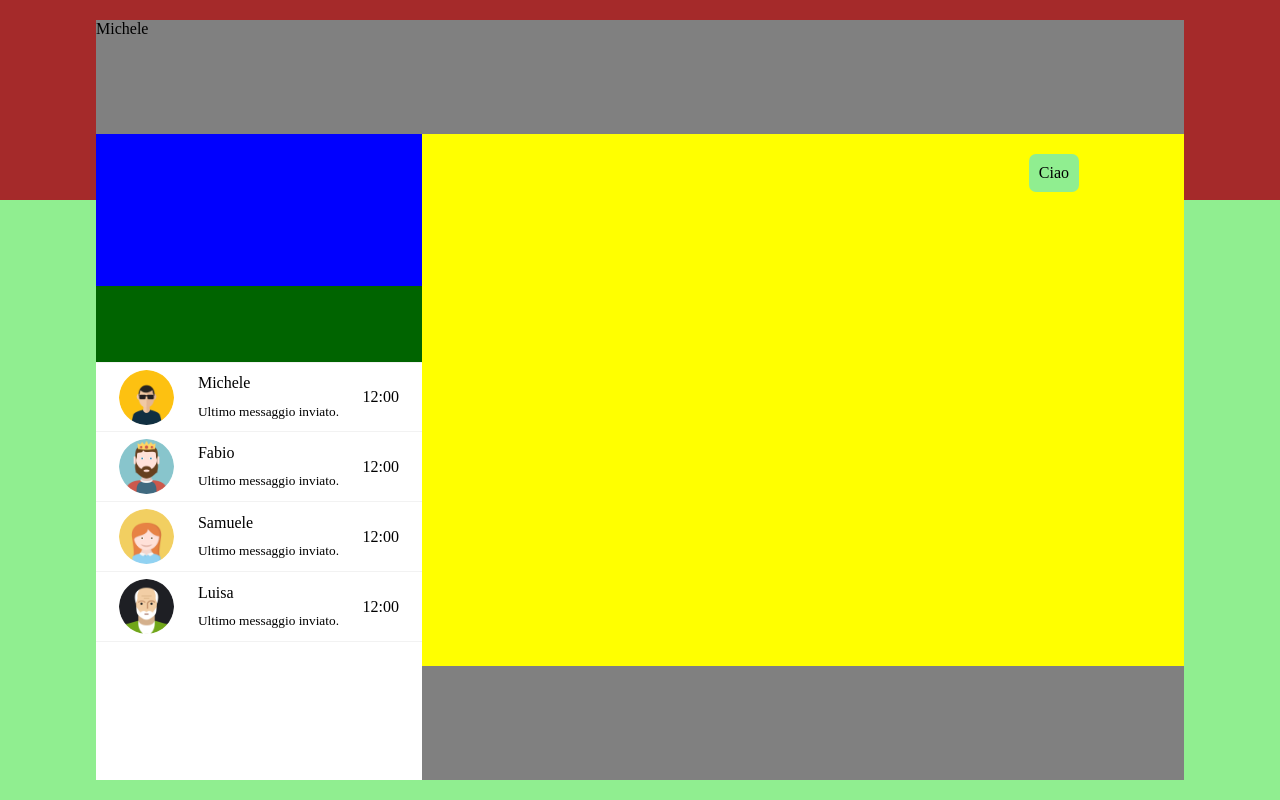
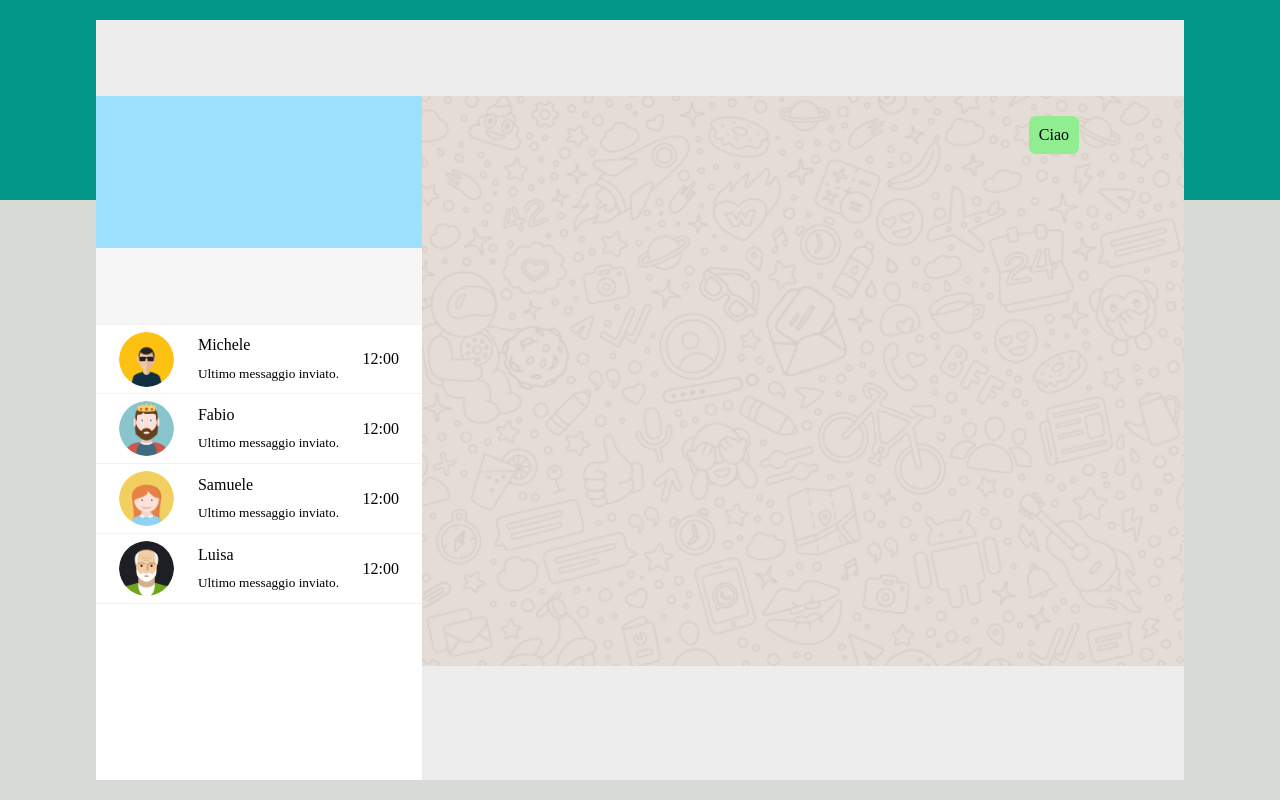
Before and after one commit to Mark906/vue-boolzapp, a plain HTML site: page index.html in a window 1280 px wide. Drawn offline with nearby package versions, Linux system fonts and the light colour scheme.

Commit message:
sistemazione colori

```diff
--- a/index.html
+++ b/index.html
@@ -19,7 +19,7 @@
                     <div class="boolzapp-box-left">
 
                         <div class="user">
-                            <p>{{ contacts[0].name }}</p>
+
                         </div>
 
                         <div class="notifications">
--- a/style.css
+++ b/style.css
@@ -8,14 +8,14 @@
     display: flex;
     flex-direction: column;
     height: 100vh;
-    background-color: lightgreen;
+    background-color: #D6DBD5;
     justify-content: center;
     position: relative;
 }
 
 .css-background-top {
     height: 25vh;
-    background-color: brown;
+    background-color: #009788;
     z-index: 0;
     position: absolute;
     width: 100%;
@@ -27,7 +27,6 @@
     flex-direction: column;
     height: 95vh;
     width: 85%;
-    background-color: darkgreen;
     margin: 0 auto;
     z-index: 1;
 }
@@ -52,27 +51,28 @@
 }
 
 .user {
-    height: 15%;
+    height: 10%;
     width: 100%;
-    background-color: grey;
+    background-color: #EDEDED;
 }
 
 .notifications {
     height: 20%;
     width: 100%;
-    background-color: blue;
+    background-color: #9DE1FE;
 }
 
 .search {
     height: 10%;
     width: 100%;
+    background-color: #F6F6F6;
 }
 
 .contact {
-    height: 55%;
+    height: 60%;
     width: 100%;
+    overflow: auto;
     background-color: white;
-    overflow: auto;
 }
 
 .contacts {
@@ -81,6 +81,7 @@
     flex-direction: row;
     justify-content: space-evenly;
     height: 70px;
+
 }
 
 .contact-info {
@@ -112,20 +113,19 @@
 }
 
 .friend {
-    height: 15%;
+    height: 10%;
     width: 100%;
-    background-color: grey;
+    background-color: #EDEDED;
 }
 
 
-
 .chat {
-    height: 70%;
+    height: 75%;
     width: 100%;
-    background-color: yellow;
     display: flex;
     flex-direction: column;
     overflow: auto;
+    background-image: url("img/background-whatsapp.png");
 }
 
 .message {
@@ -158,5 +158,5 @@
 .send-zone {
     height: 15%;
     width: 100%;
-    background-color: grey;
+    background-color: #EDEDED;
 }
```
